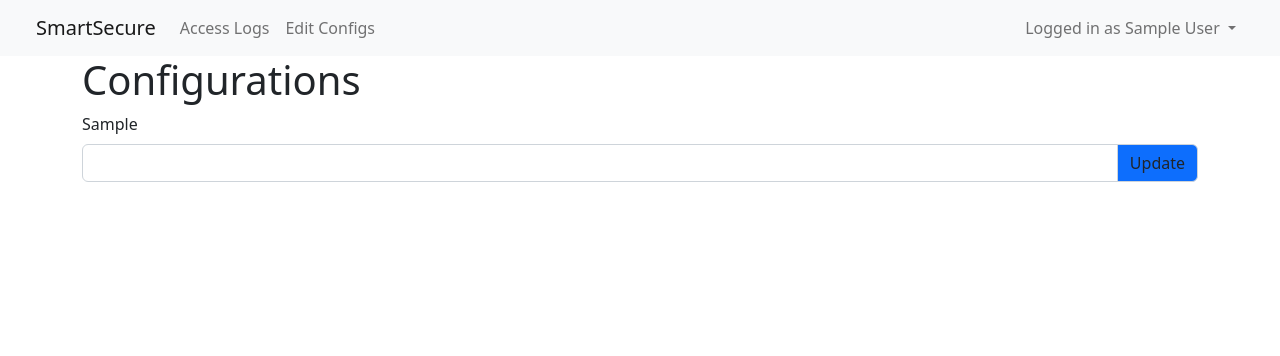
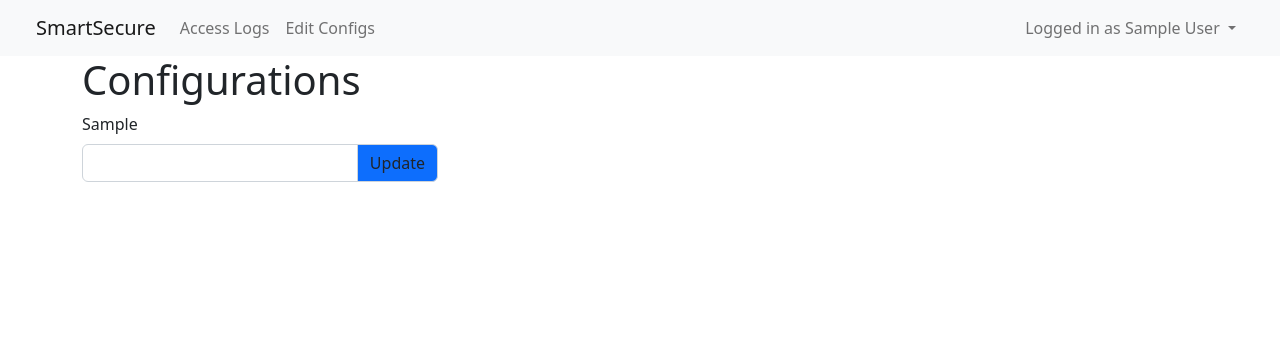
Before and after one commit to JohnChung2002/Smart-Secure-System, a Flask app: page /configs in a window 1280 px wide. Shown: the top 356 px of the page. Run offline with Flask 3, Linux system fonts and the light colour scheme; the visitor is signed in with stand-in values (Sample User, id 1); tables that the repository leaves empty hold one stand-in row (values such as "Sample post"); some libraries are stand-ins or nearby versions.

Commit message:
Update configs.html

```diff
--- a/templates/configs.html
+++ b/templates/configs.html
@@ -6,10 +6,14 @@
     <div class="container">
         <h1>Configurations</h1>
         {% for config in configs %}
-        <label for="{{ config[0]|lower|replace(' ', '-') }}" class="form-label">{{ config[0] }}</label>
-        <div class="input-group mb-3">
-          <input type="text" class="form-control" id="{{ config[0]|lower|replace(' ', '-') }}" name="{{ config[0]|lower|replace(' ', '-') }}">
-          <button class="input-group-text bg-primary">Update</button>
+        <div class="row">
+            <div class="col-md-4">
+                <label for="{{ config[0]|lower|replace(' ', '-') }}" class="form-label">{{ config[0] }}</label>
+                <div class="input-group mb-3">
+                    <input type="text" class="form-control" id="{{ config[0]|lower|replace(' ', '-') }}" name="{{ config[0]|lower|replace(' ', '-') }}">
+                    <button class="input-group-text bg-primary">Update</button>
+                </div>
+            </div>
         </div>
         {% endfor %}
     </div>
```
